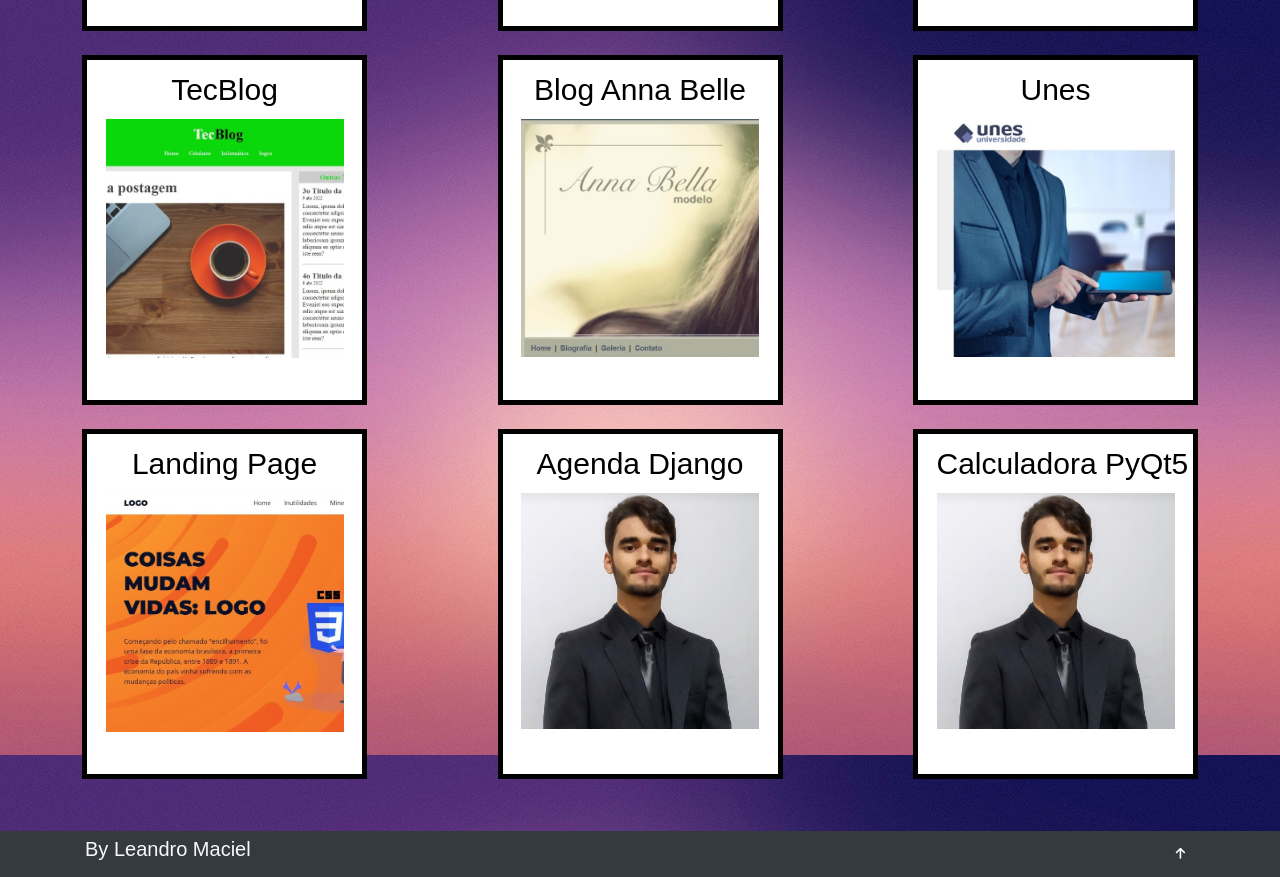
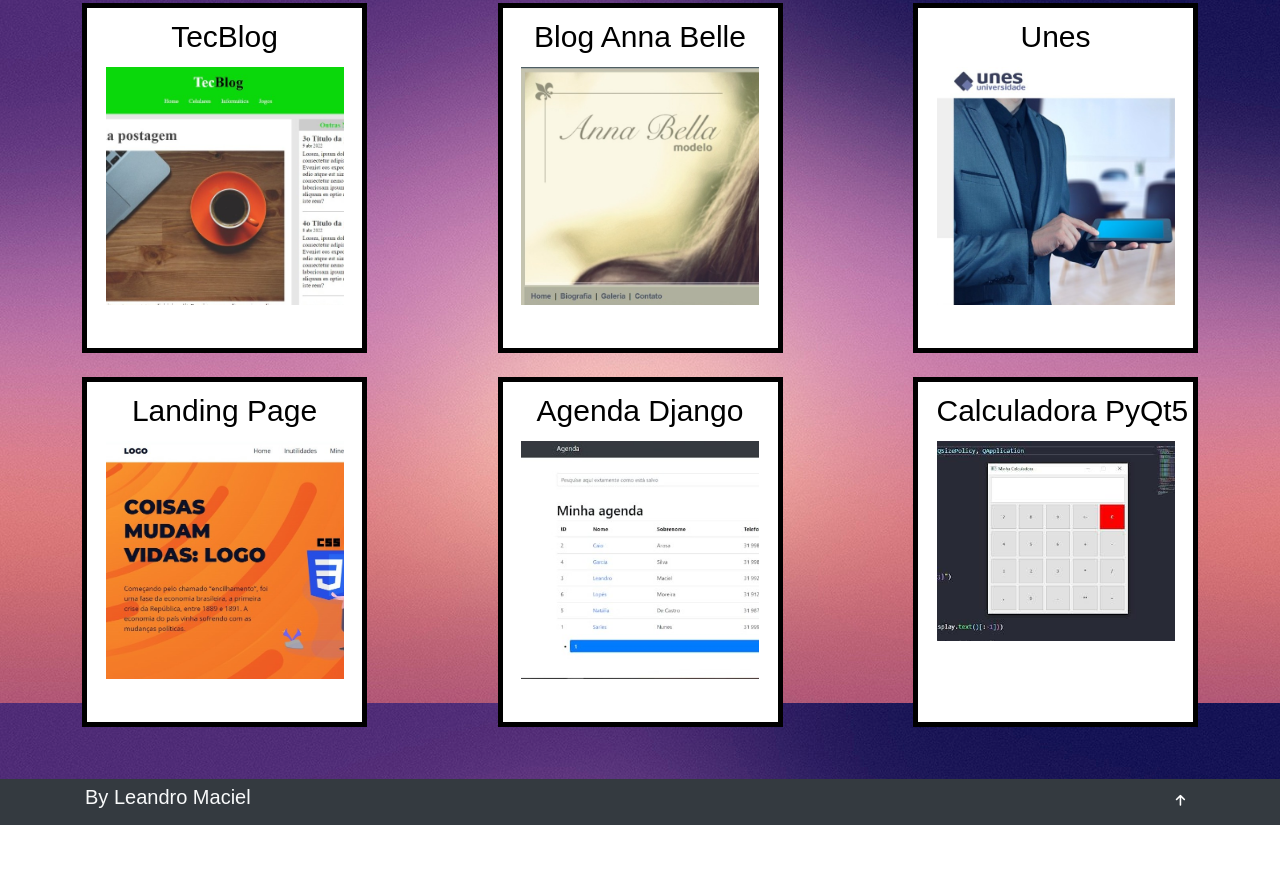
Before and after one commit to leandrol11/leandrol11.github.io, a plain HTML site: page index.html in a window 1280 px wide. Shown: the part 1916-2793 px from the top of the page. After the commit the page ends 2741 px from the top, so only its background shows below. Drawn offline with nearby package versions, Linux system fonts and the light colour scheme.

Commit message:
atualizacao fotos

```diff
--- a/index.html
+++ b/index.html
@@ -21,7 +21,7 @@
 
 <body>
     <header id="header">
-        <nav class="navbar navbar-expand-sm navbar-dark bg-dark">
+        <nav class="navbar navbar-expand-sm navbar-dark bg-dark fixed-top">
             <div class="container">
                 <!-- Logo -->
                 <a href="#header" class="navbar-brand">
@@ -277,7 +277,7 @@
                     </a>
                     <div>
                         <a class="btn" href="https://github.com/leandrol11/agenda_com_django">
-                            <img class="img-fluid" src="img/foto.png">
+                            <img class="img-fluid" src="img/agendapy.jpg">
                         </a>
                     </div>
                 </div>
@@ -288,7 +288,7 @@
                     </a>
                     <div>
                         <a class="btn" href="https://github.com/leandrol11/calculadora_em_python">
-                            <img class="img-fluid" src="img/foto.png">
+                            <img class="img-fluid" src="img/calculadorapy.jpg">
                         </a>
                     </div>
                 </div>
```
Also changed, not shown: img/agendapy.jpg (added), img/calculadorapy.jpg (added).
